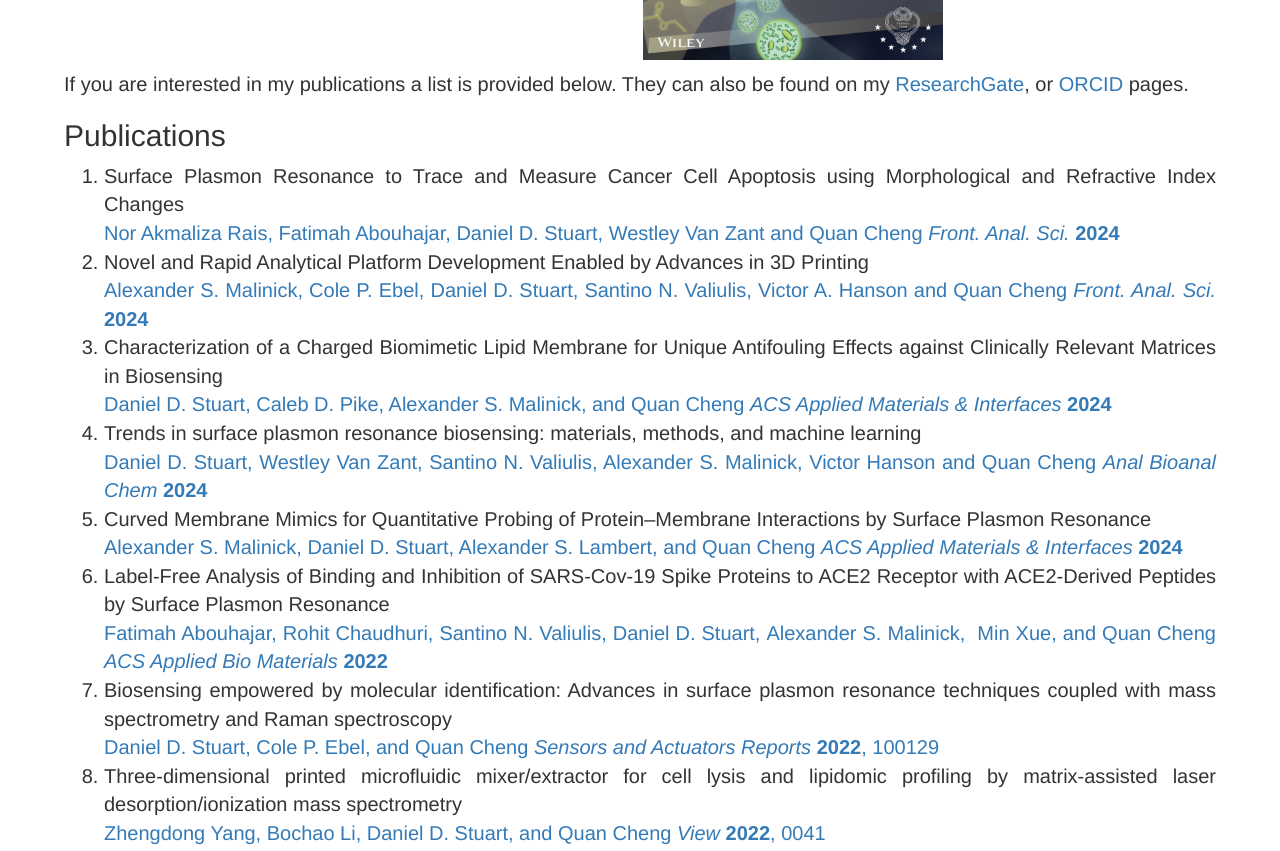
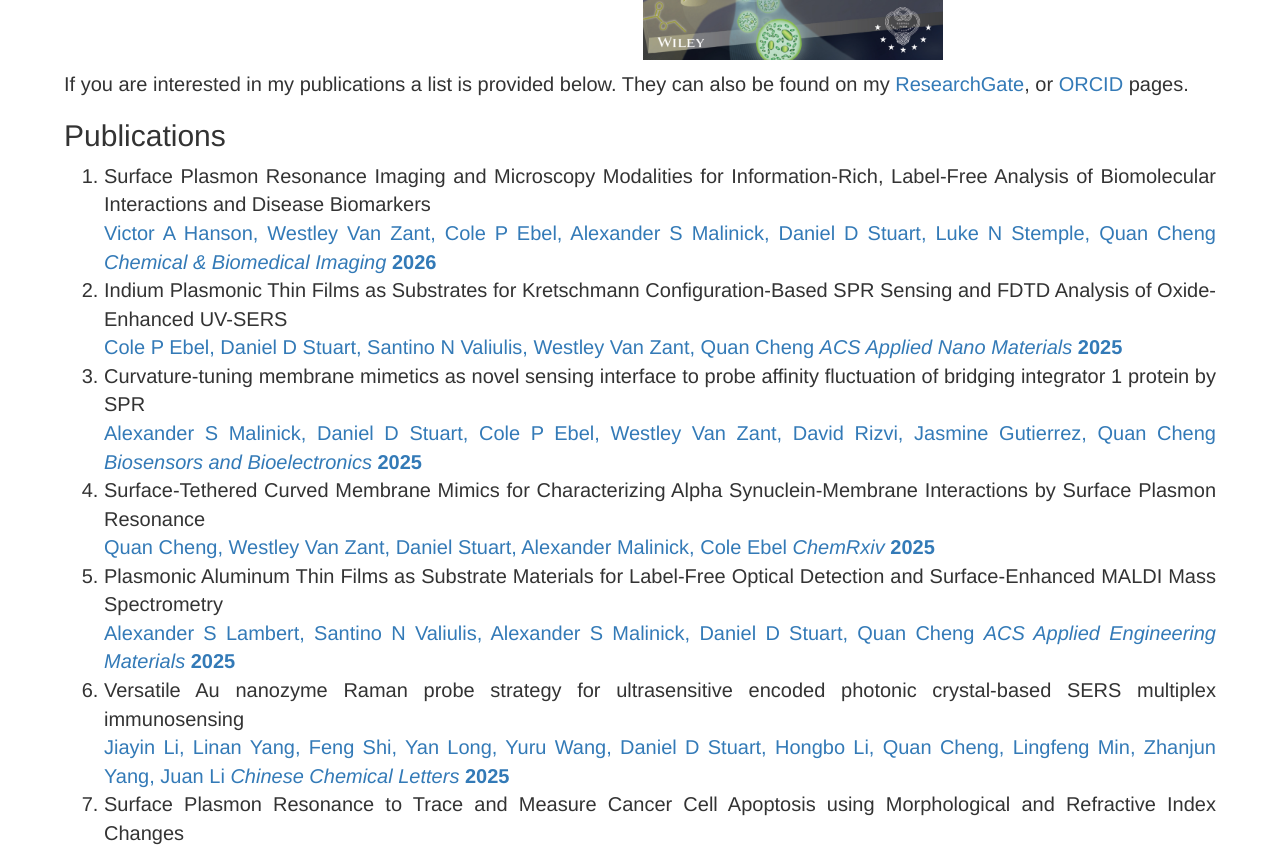
Before and after one commit to danieldstuart/danieldstuart.github.io, a Jekyll site: the page built from publications.markdown, in a window 1280 px wide and 1400 px high, cut to the strip 398-1249 px from the top of the window. Built offline with Jekyll 4.4.1, drawn with Linux system fonts in a browser that asks for light colours; nearby versions of some CDN libraries.

Commit message:
Update publications.markdown

```diff
--- a/publications.markdown
+++ b/publications.markdown
@@ -15,35 +15,47 @@ If you are interested in my publications a list is provided below. They can also
 
 ## Publications ##
 <div markdown="1" class="list">
-1. Surface Plasmon Resonance to Trace and Measure Cancer Cell Apoptosis using Morphological and Refractive Index Changes <br>
+1. Surface Plasmon Resonance Imaging and Microscopy Modalities for Information-Rich, Label-Free Analysis of Biomolecular Interactions and Disease Biomarkers <br>
+[Victor A Hanson, Westley Van Zant, Cole P Ebel, Alexander S Malinick, Daniel D Stuart, Luke N Stemple, Quan Cheng <em> Chemical & Biomedical Imaging </em> <strong>2026 </strong>](https://pubs.acs.org/cbihbp/article/4/7/1315/5234141/Surface-Plasmon-Resonance-Imaging-and-Microscopy)
+2. Indium Plasmonic Thin Films as Substrates for Kretschmann Configuration-Based SPR Sensing and FDTD Analysis of Oxide-Enhanced UV-SERS <br>
+[Cole P Ebel, Daniel D Stuart, Santino N Valiulis, Westley Van Zant, Quan Cheng <em> ACS Applied Nano Materials </em> <strong>2025 </strong>](https://pubs.acs.org/aanmf6/article-abstract/8/48/23237/3650870/Indium-Plasmonic-Thin-Films-as-Substrates-for)
+3. Curvature-tuning membrane mimetics as novel sensing interface to probe affinity fluctuation of bridging integrator 1 protein by SPR <br>
+[Alexander S Malinick, Daniel D Stuart, Cole P Ebel, Westley Van Zant, David Rizvi, Jasmine Gutierrez, Quan Cheng <em> Biosensors and Bioelectronics </em> <strong>2025 </strong>](https://www.sciencedirect.com/science/article/abs/pii/S0956566325005871)
+4. Surface-Tethered Curved Membrane Mimics for Characterizing Alpha Synuclein-Membrane Interactions by Surface Plasmon Resonance <br>
+[Quan Cheng, Westley Van Zant, Daniel Stuart, Alexander Malinick, Cole Ebel <em> ChemRxiv </em> <strong>2025 </strong>](https://chemrxiv.org/doi/full/10.26434/chemrxiv-2025-lps7x)
+5. Plasmonic Aluminum Thin Films as Substrate Materials for Label-Free Optical Detection and Surface-Enhanced MALDI Mass Spectrometry <br>
+[Alexander S Lambert, Santino N Valiulis, Alexander S Malinick, Daniel D Stuart, Quan Cheng <em> ACS Applied Engineering Materials </em> <strong>2025 </strong>](https://pubs.acs.org/aaemdr/article-abstract/3/2/357/3659768/Plasmonic-Aluminum-Thin-Films-as-Substrate)
+6. Versatile Au nanozyme Raman probe strategy for ultrasensitive encoded photonic crystal-based SERS multiplex immunosensing <br>
+[Jiayin Li, Linan Yang, Feng Shi, Yan Long, Yuru Wang, Daniel D Stuart, Hongbo Li, Quan Cheng, Lingfeng Min, Zhanjun Yang, Juan Li <em> Chinese Chemical Letters </em> <strong>2025 </strong>](https://www.sciencedirect.com/science/article/abs/pii/S1001841725000701)
+7. Surface Plasmon Resonance to Trace and Measure Cancer Cell Apoptosis using Morphological and Refractive Index Changes <br>
 [Nor Akmaliza Rais, Fatimah Abouhajar, Daniel D. Stuart, Westley Van Zant and Quan Cheng <em> Front. Anal. Sci. </em> <strong>2024 </strong>](https://doi.org/10.3389/frans.2024.1518243)
-2. Novel and Rapid Analytical Platform Development Enabled by Advances in 3D Printing <br>
+8. Novel and Rapid Analytical Platform Development Enabled by Advances in 3D Printing <br>
 [Alexander S. Malinick, Cole P. Ebel, Daniel D. Stuart, Santino N. Valiulis, Victor A. Hanson and Quan Cheng <em> Front. Anal. Sci. </em> <strong>2024 </strong>](https://doi.org/10.3389/frans.2024.1518243)
-3. Characterization of a Charged Biomimetic Lipid Membrane for Unique Antifouling Effects against Clinically Relevant Matrices in Biosensing <br>
+9. Characterization of a Charged Biomimetic Lipid Membrane for Unique Antifouling Effects against Clinically Relevant Matrices in Biosensing <br>
 [Daniel D. Stuart, Caleb D. Pike, Alexander S. Malinick, and Quan Cheng <em> ACS Applied Materials & Interfaces </em> <strong>2024 </strong>](https://pubs.acs.org/doi/10.1021/acsami.4c14563)
-4. Trends in surface plasmon resonance biosensing: materials, methods, and machine learning <br>
+10. Trends in surface plasmon resonance biosensing: materials, methods, and machine learning <br>
 [Daniel D. Stuart, Westley Van Zant, Santino N. Valiulis, Alexander S. Malinick, Victor Hanson and Quan Cheng <em> Anal Bioanal Chem </em> <strong>2024 </strong>](https://link.springer.com/article/10.1007/s00216-024-05367-w)
-5. Curved Membrane Mimics for Quantitative Probing of Protein–Membrane Interactions by Surface Plasmon Resonance <br>
+11. Curved Membrane Mimics for Quantitative Probing of Protein–Membrane Interactions by Surface Plasmon Resonance <br>
 [Alexander S. Malinick, Daniel D. Stuart, Alexander S. Lambert, and Quan Cheng <em> ACS Applied Materials & Interfaces</em> <strong>2024 </strong>](https://pubs.acs.org/doi/full/10.1021/acsami.3c12922)
-6. Label-Free Analysis of Binding and Inhibition of SARS-Cov-19 Spike Proteins to ACE2 Receptor with ACE2-Derived Peptides by Surface Plasmon Resonance <br>
+12. Label-Free Analysis of Binding and Inhibition of SARS-Cov-19 Spike Proteins to ACE2 Receptor with ACE2-Derived Peptides by Surface Plasmon Resonance <br>
 [Fatimah Abouhajar, Rohit Chaudhuri, Santino N. Valiulis, Daniel D. Stuart, Alexander S. Malinick,  Min Xue, and Quan Cheng <em>ACS Applied Bio Materials</em> <strong>2022</strong>](https://doi.org/10.1021/acsabm.2c00832)
-7. Biosensing empowered by molecular identification: Advances in surface plasmon resonance techniques coupled with mass spectrometry and Raman spectroscopy <br>
+13. Biosensing empowered by molecular identification: Advances in surface plasmon resonance techniques coupled with mass spectrometry and Raman spectroscopy <br>
 [Daniel D. Stuart, Cole P. Ebel, and Quan Cheng <em>Sensors and Actuators Reports</em> <strong>2022</strong>, 100129](https://doi.org/10.1016/j.snr.2022.100129)
-8. Three-dimensional printed microfluidic mixer/extractor for cell lysis and lipidomic profiling by matrix-assisted laser desorption/ionization mass spectrometry <br>
+14. Three-dimensional printed microfluidic mixer/extractor for cell lysis and lipidomic profiling by matrix-assisted laser desorption/ionization mass spectrometry <br>
 [Zhengdong Yang, Bochao Li, Daniel D. Stuart, and Quan Cheng <em>View</em> <strong>2022</strong>, 0041](https://doi.org/10.1002/VIW.20220041)
-9. Intelligent Hydrogen Gas Monitoring in Natural Gas/Hydrogen Blending <br>
+15. Intelligent Hydrogen Gas Monitoring in Natural Gas/Hydrogen Blending <br>
 [Bryce Davis,  Daniel D. Stuart, Mary N. Maldonado, Venkat Kamavaram,  Quan Cheng, and Vinod Veedu <em>Offshore Technology Conference</em> <strong>2022</strong>](http://dx.doi.org/10.4043/32007-MS)
-10. Probing Herbicide Toxicity to Algae (Selenastrum capricornutum) by Lipid Profiling with Machine Learning and Microchip/MALDI-TOF Mass Spectrometry <br>
+16. Probing Herbicide Toxicity to Algae (Selenastrum capricornutum) by Lipid Profiling with Machine Learning and Microchip/MALDI-TOF Mass Spectrometry <br>
 [Bochao Li, Daniel D. Stuart, Peter V. Shanta, Caleb D. Pike, and Quan Cheng <em>Chemical Research in Toxicology</em> <strong>2022</strong> 35 (4), 606-615](http://dx.doi.org/10.1021/acs.chemrestox.1c00397)
-11. Surface Plasmon Resonance Imaging (SPRi) in Combination with Machine Learning for Microarray Analysis of Multiple Sclerosis Niomarkers in Whole Serum <br>
+17. Surface Plasmon Resonance Imaging (SPRi) in Combination with Machine Learning for Microarray Analysis of Multiple Sclerosis Niomarkers in Whole Serum <br>
 [Alexander S. Malinick, Daniel D. Stuart, Alexander S. Lambert, Quan Cheng <em>Biosensors and Bioelectronics: X</em> <strong>2022</strong> 10, 100127](http://dx.doi.org/10.1016/j.biosx.2022.100127)
-12. Lipidomic Profiling of Algae with Microarray MALDI-MS toward Ecotoxicological Monitoring of Herbicide Exposure <br>
+18. Lipidomic Profiling of Algae with Microarray MALDI-MS toward Ecotoxicological Monitoring of Herbicide Exposure <br>
 [Peter V. Shanta, Bochao Li, Daniel D. Stuart, and Quan Cheng <em>Environmental Science & Technology</em> <strong>2021</strong> 55 (15), 10558-10568](http://dx.doi.org/10.1021/acs.est.1c01138)
-13. Detection of Multiple Sclerosis Biomarkers in Serum by Ganglioside Microarrays and Surface Plasmon Resonance Imaging <br>
+19. Detection of Multiple Sclerosis Biomarkers in Serum by Ganglioside Microarrays and Surface Plasmon Resonance Imaging <br>
 [Alexander S. Malinick, Alexander S. Lambert, Daniel D. Stuart, Bochao Li, Ellie Puente, and Quan Cheng <em>ACS Sensors</em> <strong>2020</strong> 5 (11), 3617-3626](http://dx.doi.org/10.1021/acssensors.0c01935)
-14. Plasmonic Gold Templates Enhancing Single Cell Lipidomic Analysis of Microorganisms <br>
+20. Plasmonic Gold Templates Enhancing Single Cell Lipidomic Analysis of Microorganisms <br>
 [Peter V. Shanta, Bochao Li, Daniel D. Stuart, and Quan Cheng <em>Analytical Chemistry</em> <strong>2020</strong> 92 (9), 6213-6217](http://dx.doi.org/10.1021/acs.analchem.9b05285)
-15. Graphene Oxide-Nanocarriers for Fluorescent Sensing of Calcium Ion Accumulation and Direct Assessment of Ion-Induced Enzymatic Activities in Cells <br>
+21. Graphene Oxide-Nanocarriers for Fluorescent Sensing of Calcium Ion Accumulation and Direct Assessment of Ion-Induced Enzymatic Activities in Cells <br>
 [Peter V. Shanta, Daniel D. Stuart, and Quan Cheng <em>ACS Applied Nano Materials</em> <strong>2019</strong> 2 (9), 5594-5603](http://dx.doi.org/10.1021/acsanm.9b01160)
 </div>
 
```
